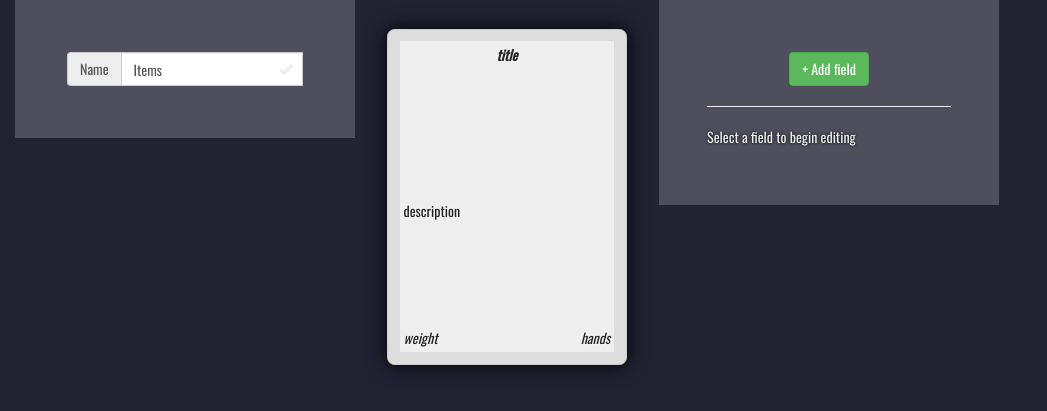
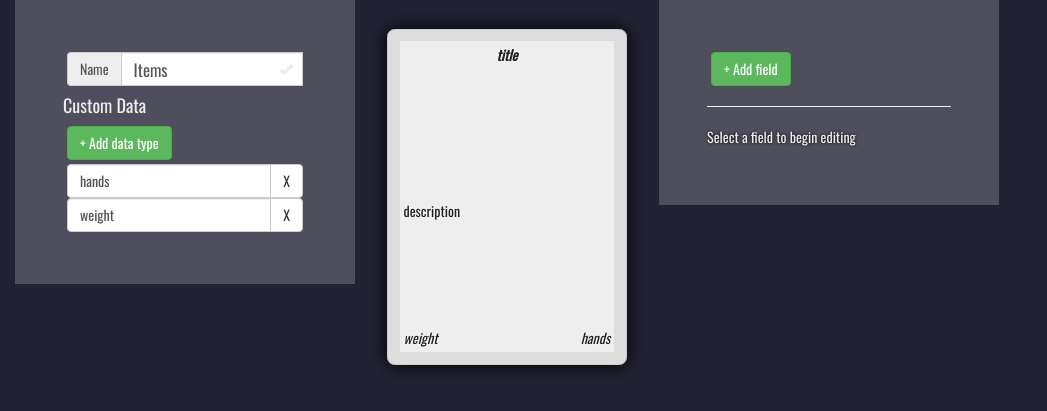
Before and after one commit to Etskh/card-creator, a Django app: page /type/1/layout in a window 1280 px wide. Shown: the part 100-511 px from the top of the page, without its empty margins (0-1047 px from the left). Run offline with Django 3.2, Linux system fonts and the light colour scheme; data comes from the database, SQL or seed files in the repository; both versions use the stored data as it was after the commit; some libraries are stand-ins or nearby versions.

Commit message:
Added data-types to each card

```diff
--- a/cardcreator/urls.py
+++ b/cardcreator/urls.py
@@ -16,7 +16,7 @@ Including another URLconf
 from django.conf.urls import url
 from django.contrib import admin
 from cards import views as cardviews
-from cards.views import FieldView, CardTypeView
+from cards.views import FieldView, CardTypeView, CardDataView
 
 urlpatterns = [
     # Admin pages
@@ -26,8 +26,12 @@ urlpatterns = [
     url(r'^type/(?P<type_id>[0-9]+)$', cardviews.view),
     url(r'^type/(?P<type_id>[0-9]+)/layout$', cardviews.layout),
     url(r'^type/(?P<type_id>[0-9]+)/data$', cardviews.data),
-    # Rest
+    # Fields
     url(r'^field$', FieldView.as_view()),
     url(r'^field/(?P<field_id>[0-9]+)$', FieldView.as_view()),
+    #  Card Type
     url(r'^cardtype/(?P<card_type_id>[0-9]+)$', CardTypeView.as_view()),
+    # Data
+    url(r'^data$', CardDataView.as_view()),
+    url(r'^data/(?P<card_data_id>[0-9]+)$', CardDataView.as_view()),
 ]
--- a/cards/models.py
+++ b/cards/models.py
@@ -1,3 +1,5 @@
+import json
+
 from django.db import models
 from django.contrib.auth.admin import User
 
@@ -98,12 +100,33 @@ class Card(models.Model):
     def __str__(self):
         return self.title
 
+    def data_value(self, name):
+        values = json.loads(self.data)
+
+        try:
+            return str(values[name])
+        except KeyError:
+            values[name] = 0
+            self.data = json.dumps(values)
+            self.save()
+
+        return values[name]
+
     @property
     def patterns(self):
-        return [
+        pattern_list = [
             ('{title}', self.title),
             ('{count}', str(self.count)),
         ]
+
+        for data in self.card_type.cardtypedata_set.all():
+            pattern_list.append(
+                ('{#' + data.name + '}', self.data_value(data.name)),
+            )
+
+        print(pattern_list)
+
+        return pattern_list
 
     @property
     def fields(self):
--- a/cards/static/cards/cards.css
+++ b/cards/static/cards/cards.css
@@ -55,7 +55,6 @@ nav.card-nav .navbar-nav>.active>a:focus {
 }
 .controls .row {
     margin: 4px;
-    text-align: center;
 }
 
 
@@ -99,3 +98,6 @@ nav.card-nav .navbar-nav>.active>a:focus {
     padding: 8px;
     color: #000;
 }
+.cardtype-name {
+    font-size: 120%;
+}
--- a/cards/static/cards/cards.js
+++ b/cards/static/cards/cards.js
@@ -4,6 +4,7 @@ var createInputTimer = function( options ) {
     var timer = null;
 
     options.$elem.keyup( function() {
+        var target = this;
         if( timer ) {
             clearTimeout(timer);
         }
@@ -11,7 +12,7 @@ var createInputTimer = function( options ) {
 
             timer = null;
 
-            var value = options.$elem.val();
+            var value = $(target).val();
             if( options.regex ) {
                 var $alert = options.$errorElem;
                 if( !value.match(options.regex) ) {
@@ -24,15 +25,52 @@ var createInputTimer = function( options ) {
                 }
             }
 
-            options.success(value);
-            options.$elem.addClass('success');
+            options.success(value, $(target));
+            $(target).addClass('success');
             setTimeout(function(){
-                options.$elem.addClass('success');
+                $(target).addClass('success');
             }, 500)
-            console.log('Saved');
+            console.log(`Saved: {target.id()}`);
         }, 1000);
     });
 }
+
+
+var CardData = {
+    init: function() {
+        createInputTimer({
+            $elem: $('.datatype-name'),
+            regex: /^[a-zA-Z\-]+$/,
+            $errorElem: $('#cardtype-alert'),
+            errorMessage: 'Name can only contain letters, and dashes',
+            success: function( value, $element ) {
+                var id = $element.data('id');
+                CardData.save(id, {
+                    name: value,
+                }, function() {
+                    // empty
+                });
+            },
+        });
+    },
+    create: function(callback) {
+        $.ajax({
+            url: '/data',
+            type: 'PUT',
+            success: function(response) {
+                $('#data-list').append(response);
+                CardData.init();
+            }
+        });
+    },
+    save: function(id, data, callback) {
+        $.post('/data/' + id, data, function(response){
+            if( callback ) {
+                callback();
+            }
+        });
+    },
+};
 
 
 var CardType = {
@@ -158,13 +196,17 @@ var Field = {
 
 $(document).ready( function() {
 
-
-
     $('.selectable-field').click(Field.click);
 
     $('#add-field').click(function(){
         Field.create();
     });
+
+    $('#add-data').click(function(){
+        CardData.create();
+    });
+    CardData.init();
+
 
     createInputTimer({
         $elem: $('.cardtype-name'),
--- a/cards/templates/card-layout.html
+++ b/cards/templates/card-layout.html
@@ -20,12 +20,27 @@
         <span class="glyphicon glyphicon-exclamation-sign" aria-hidden="true"></span>
         <span class="text">...</span>
     </div>
+    <!--
+        Card type name
+    -->
     <div class="row">
         <div class="input-group">
             <span class="input-group-addon" id="cardtype-name-label">Name</span>
             <input type="text" placeholder="Name" aria-describedby="cardtype-name-label" class="cardtype-name form-control" data-id="{{ cardtype.pk }}" value="{{ cardtype.name }}"/>
             <span class="glyphicon glyphicon-ok form-control-feedback" aria-hidden="true"></span>
         </div>
+    </div>
+    <!--
+        Custom data
+    -->
+    <h4>Custom Data</h4>
+    <div class="row">
+        <button class="btn btn-success" id="add-data">+ Add data type</button>
+    </div>
+    <div class="row" id="data-list">
+        {% for data in cardtype.cardtypedata_set.all %}
+            {% include 'partials/data-edit.html' %}
+        {% endfor %}
     </div>
 </div>
 <div class="card-list cardtype-{{ cardtype.name }}">
@@ -45,6 +60,11 @@
 
     <hr/>
 
+    <div class="alert alert-danger" id="field-alert" style="display:none" role="alert">
+        <span class="glyphicon glyphicon-exclamation-sign" aria-hidden="true"></span>
+        <span class="text">...</span>
+    </div>
+
     <div id="field-edit">
         <p>Select a field to begin editing</p>
     </div>
--- /dev/null
+++ b/cards/templates/partials/data-edit.html
@@ -0,0 +1,9 @@
+
+<div class="data-{{ data.name }}" id="data-{{ data.pk }}">
+    <div class="input-group">
+        <input type="text" placeholder="Name"  class="datatype-name form-control" data-id="{{ data.pk }}" value="{{ data.name }}"/>
+        <span class="input-group-btn">
+            <button class="btn btn-default remove-datatype" type="button">X</button>
+        </span>
+    </div>
+</div>
--- a/cards/views.py
+++ b/cards/views.py
@@ -2,7 +2,7 @@ from django.shortcuts import render, get_object_or_404
 from django.http import JsonResponse
 from django.views import View
 
-from .models import CardType, Field
+from .models import CardType, Field, CardTypeData
 
 
 def home(request):
@@ -48,7 +48,6 @@ def data(request, type_id):
     })
 
 
-
 class CardTypeView(View):
 
     def post(self, request, card_type_id):
@@ -61,6 +60,28 @@ class CardTypeView(View):
             'success': True
         })
 
+
+class CardDataView(View):
+
+    def put(self, request):
+        card_type = get_object_or_404(CardType, name='Items')
+        card_data = CardTypeData.objects.create(
+            name='new-data-type',
+            card_type=card_type,
+        )
+        return render(request, 'partials/data-edit.html', {
+            'data': card_data
+        })
+
+    def post(self, request, card_data_id):
+        card_data = get_object_or_404(CardTypeData, pk=card_data_id)
+        card_data.name = request.POST['name']
+
+        card_data.save()
+
+        return JsonResponse({
+            'success': True
+        })
 
 class FieldView(View):
 
```
Also changed, not shown: cardcreator/settings.py (+11 -3 lines), cards/templates/partials/field-edit.html (+6 -4 lines), README.md, db.sqlite3, 1 other file.
